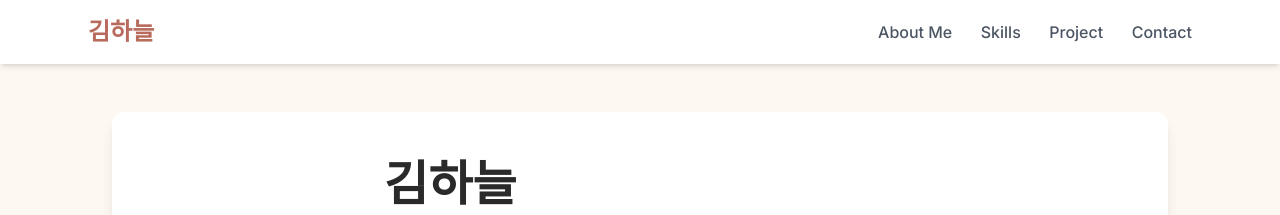
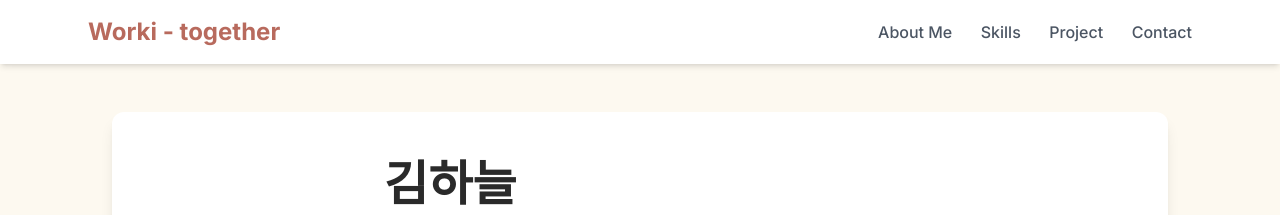
Before and after one commit to Sansanamu/Worki-together, a plain HTML site: page index.html in a window 1280 px wide. Shown: the top 215 px of the page. Drawn offline with nearby package versions, Linux system fonts and the light colour scheme.

Commit message:
네비게이션 수정

```diff
--- a/index.html
+++ b/index.html
@@ -47,7 +47,7 @@
     <header class="sticky top-0 bg-theme-card-bg shadow-md z-50">
         <nav class="container mx-auto max-w-6xl px-6 py-4 flex justify-between items-center">
             <div class="text-2xl font-bold text-theme-accent-dark">
-                <a href="#">김하늘</a>
+                <a href="#">Worki - together</a>
             </div>
             <div class="space-x-6 hidden md:block">
                 <a href="#about" class="text-gray-600 hover:text-theme-accent font-medium transition duration-300">About Me</a>
@@ -313,4 +313,5 @@
     </footer>
 
 </body>
+
 </html>
```
